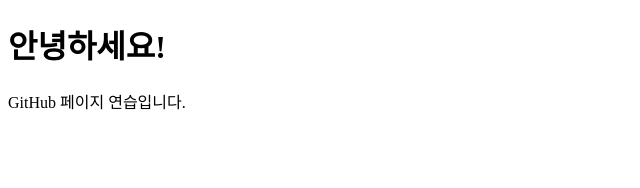
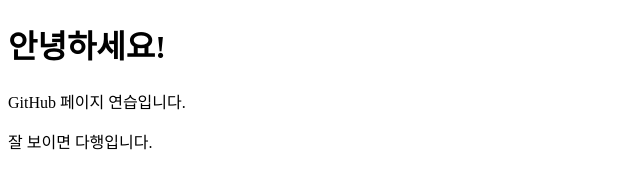
Before and after one commit to mulmer663/mulmer663.github.io, a plain HTML site: page index.html in a window 1280 px wide. Shown: the whole page, without its empty margins (0-640 px from the left). Drawn offline with Linux system fonts and the light colour scheme.

Commit message:
📝  Edit index.html

```diff
--- a/index.html
+++ b/index.html
@@ -11,5 +11,7 @@
 
     <p>GitHub 페이지 연습입니다.</p>
 
+    <div>잘 보이면 다행입니다.</div>
+
 </body>
 </html>
```
